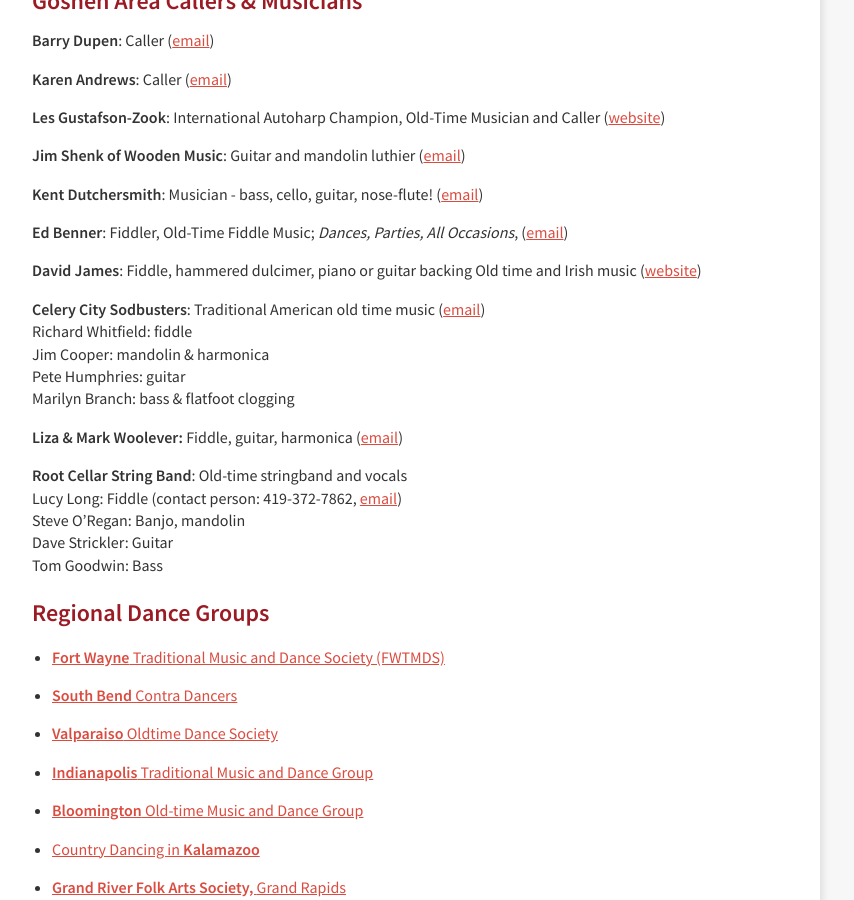
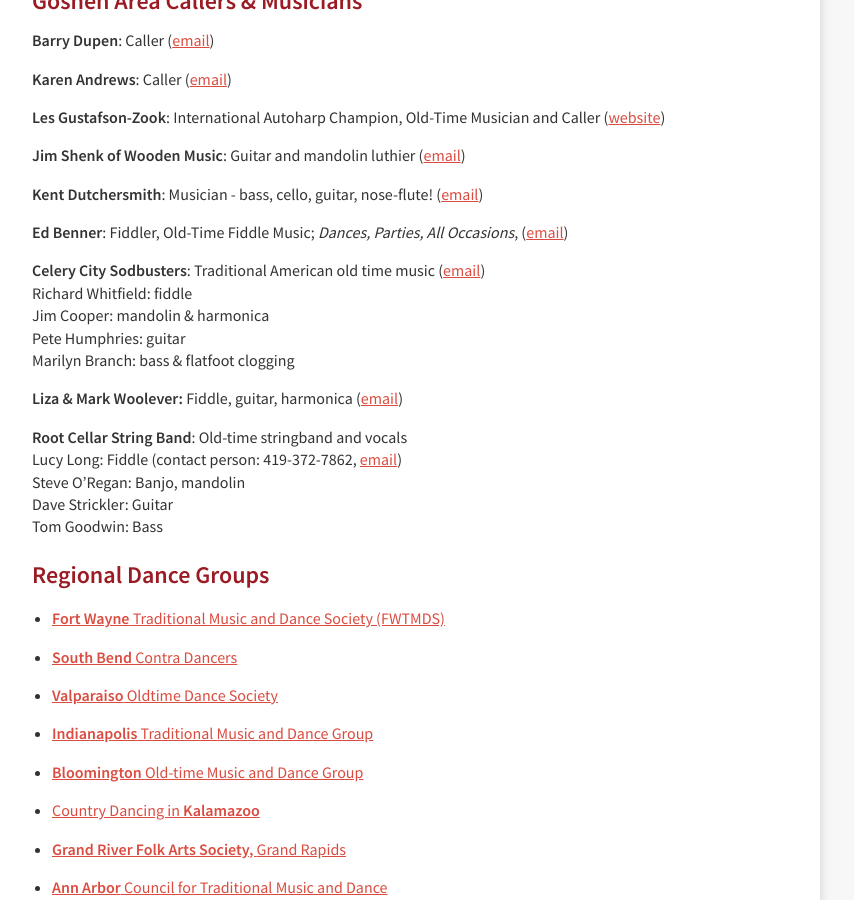
Before and after one commit to godancing/godancing.github.io, a Jekyll site: the page built from about.markdown, in a window 1280 px wide and 900 px high, scrolled down 1095 px. Shown: the whole window, without its empty margins (240-1094 px from the left). Built offline with Jekyll 4.4.1, drawn with Linux system fonts in a browser that asks for light colours.

Commit message:
Update about.markdown
Remove deceased musician information.

```diff
--- a/about.markdown
+++ b/about.markdown
@@ -55,8 +55,6 @@ We hold once-monthly organizing meetings to make this all happen. Please contact
 
 **Ed Benner**: Fiddler, Old-Time Fiddle Music; *Dances, Parties, All Occasions*, ([email](mailto:ebennr@earthlink.net))
 
-**David James**: Fiddle, hammered dulcimer, piano or guitar backing Old time and Irish music ([website](http://www.tiompanalley.com/index.htm))
-
 **Celery City Sodbusters**: Traditional American old time music ([email](mlbranch@yahoo.com))<br>
 Richard Whitfield: fiddle<br>
 Jim Cooper: mandolin & harmonica<br>
@@ -64,7 +62,6 @@ Pete Humphries: guitar<br>
 Marilyn Branch: bass & flatfoot clogging<br>
 
 **Liza & Mark Woolever:** Fiddle, guitar, harmonica ([email](catwithafiddle@hotmail.com))
-
 
 **Root Cellar String Band**: Old-time stringband and vocals <br>
 Lucy Long: Fiddle (contact person: 419-372-7862, [email](mailto:LucyL@bgsu.edu))<br>
```
